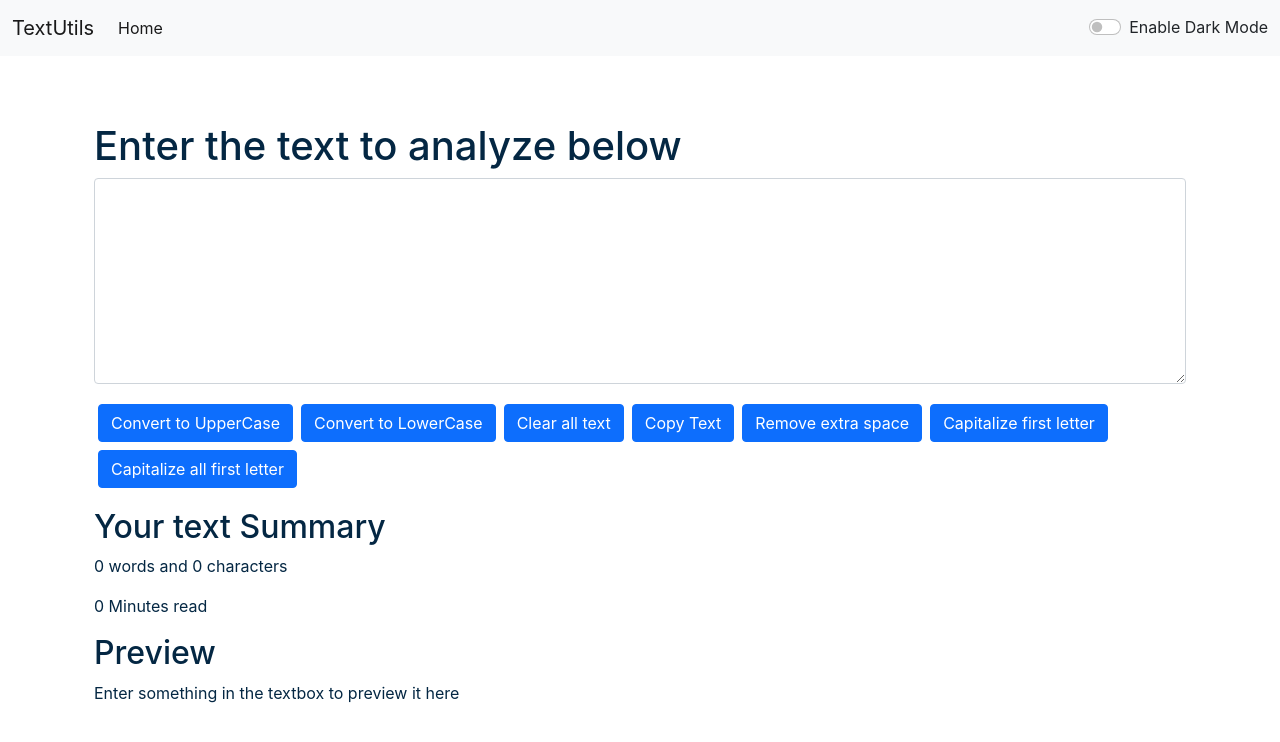
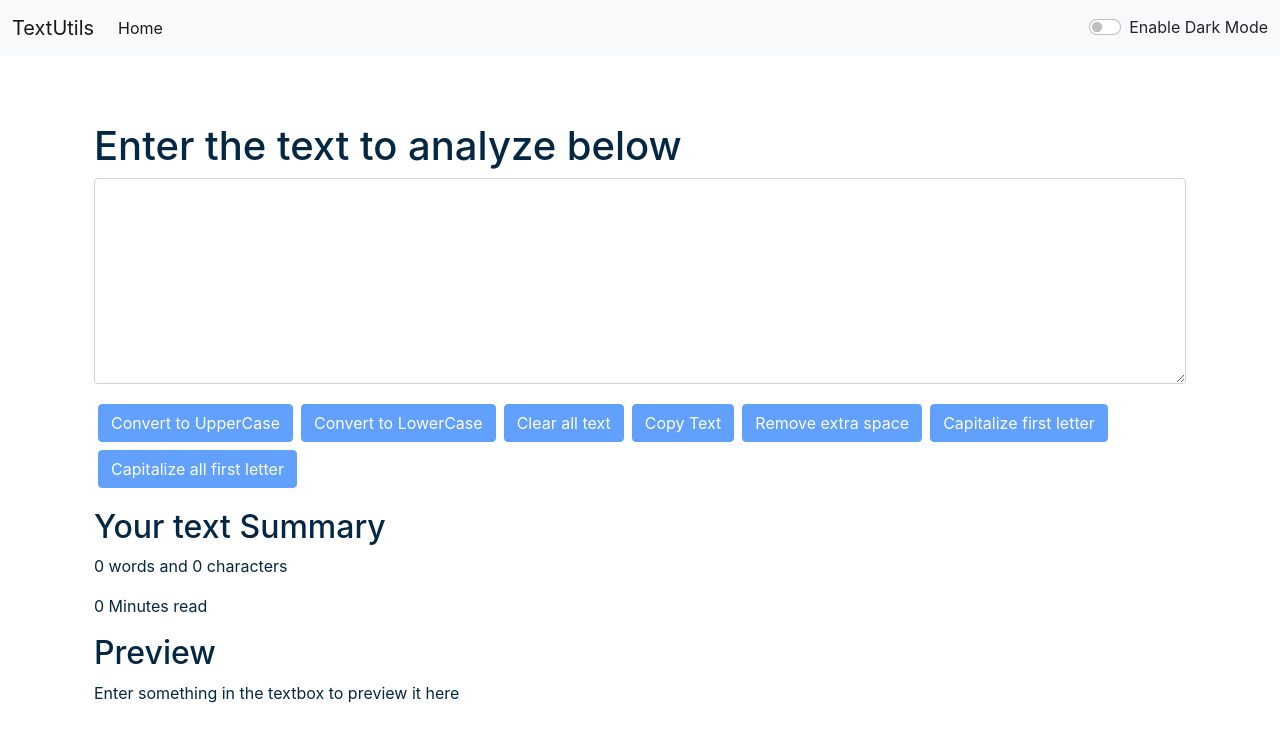
Before and after one commit to bhawana2001/Text-Utils, a React (Create React App) app: page / in a window 1280 px wide. Shown: the top 742 px of the page. Built offline with nearby package versions, Linux system fonts and the light colour scheme.

Commit message:
Disable buttons when text area is empty

```diff
--- a/src/components/TextForm.js
+++ b/src/components/TextForm.js
@@ -70,13 +70,13 @@ export default function TextForm(props) {
                 <div className="mb-3">
                     <textarea className="form-control" value={text} onChange={handleOnChange} style={{ backgroundColor: props.mode === 'dark' ? '#13466e' : 'white', color: props.mode === 'dark' ? 'white' : '#042743' }} id="myBox" rows="8"></textarea>
                 </div>
-                <button className="btn btn-primary mx-1 my-1" onClick={handleUpClick}>Convert to UpperCase</button>
-                <button className="btn btn-primary mx-1 my-1" onClick={handleLoClick}>Convert to LowerCase</button>
-                <button className="btn btn-primary mx-1 my-1" onClick={handleClearClick}>Clear all text</button>
-                <button className="btn btn-primary mx-1 my-1" onClick={handleCopy}>Copy Text</button>
-                <button className="btn btn-primary mx-1 my-1" onClick={handleExtraSpace}>Remove extra space</button>
-                <button className="btn btn-primary mx-1 my-1" onClick={capitalizeFirstLet}>Capitalize first letter</button>
-                <button className="btn btn-primary mx-1 my-1" onClick={capitalizeAllFirstLet}>Capitalize all first letter</button>
+                <button disabled={text.length === 0} className="btn btn-primary mx-1 my-1" onClick={handleUpClick}>Convert to UpperCase</button>
+                <button disabled={text.length === 0} className="btn btn-primary mx-1 my-1" onClick={handleLoClick}>Convert to LowerCase</button>
+                <button disabled={text.length === 0} className="btn btn-primary mx-1 my-1" onClick={handleClearClick}>Clear all text</button>
+                <button disabled={text.length === 0} className="btn btn-primary mx-1 my-1" onClick={handleCopy}>Copy Text</button>
+                <button disabled={text.length === 0} className="btn btn-primary mx-1 my-1" onClick={handleExtraSpace}>Remove extra space</button>
+                <button disabled={text.length === 0} className="btn btn-primary mx-1 my-1" onClick={capitalizeFirstLet}>Capitalize first letter</button>
+                <button disabled={text.length === 0} className="btn btn-primary mx-1 my-1" onClick={capitalizeAllFirstLet}>Capitalize all first letter</button>
 
 
 
```
